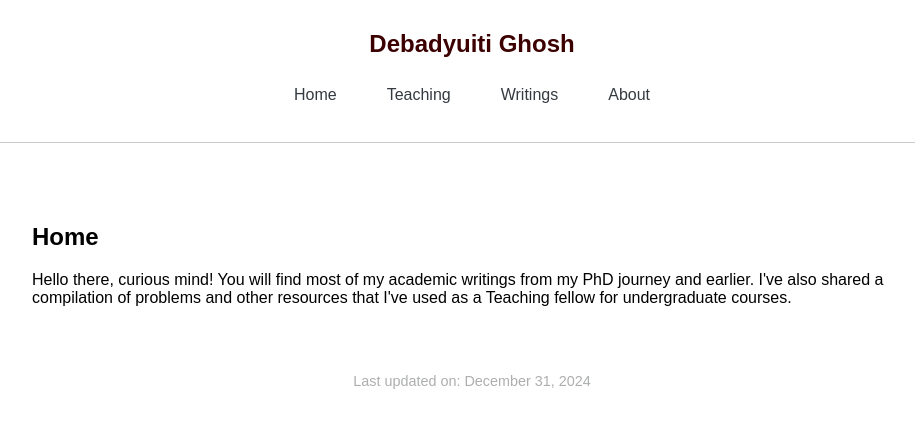
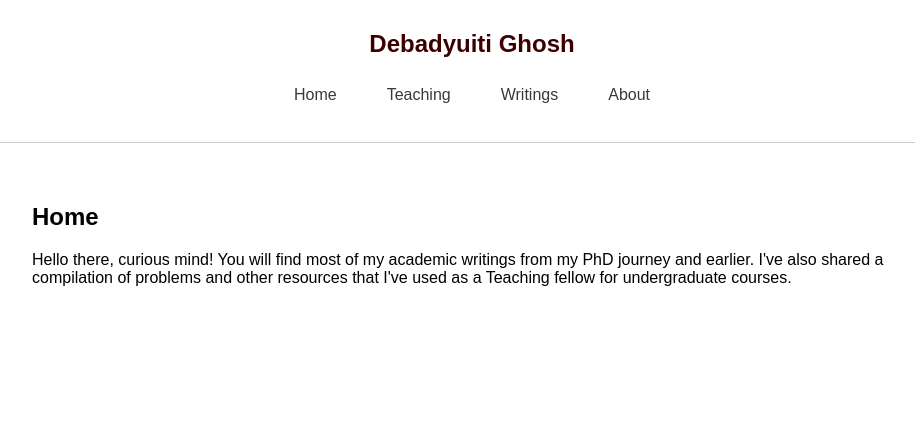
Before and after one commit to debadyuitighosh/debadyuitighosh.github.io, a Jekyll site: the page built from index.html, in a window 1280 px wide. Shown: the top 428 px of the page, without its empty margins (168-1083 px from the left). Built offline with Jekyll 4.4.1, drawn with Linux system fonts in a browser that asks for light colours.

Commit message:
Update index.html

```diff
--- a/index.html
+++ b/index.html
@@ -2,23 +2,7 @@
 layout: default
 title: Home
 ---
-<!DOCTYPE html>
-<html lang="en">
-<head>
-    <meta charset="UTF-8">
-    <meta name="theme-color" content="#2962ff">
-    <meta name="viewport" content="width=device-width, initial-scale=1.0">
-</head>
-
-<body>
-    <header>
-    </header>
-    <div class="content">
-        <h2>Home</h2>
-        <p>Hello there, curious mind! You will find most of my academic writings from my PhD journey and earlier. I've also shared a compilation of problems and other resources that I've used as a Teaching fellow for undergraduate courses.</p>
-    </div>
-    <footer class="footer">
-        Last updated on: {{ site.time | date: "%B %d, %Y" }}
-    </footer>
-</body>
-</html>
+<div class="content">
+    <h2>Home</h2>
+    <p>Hello there, curious mind! You will find most of my academic writings from my PhD journey and earlier. I've also shared a compilation of problems and other resources that I've used as a Teaching fellow for undergraduate courses.</p>
+</div>
```
